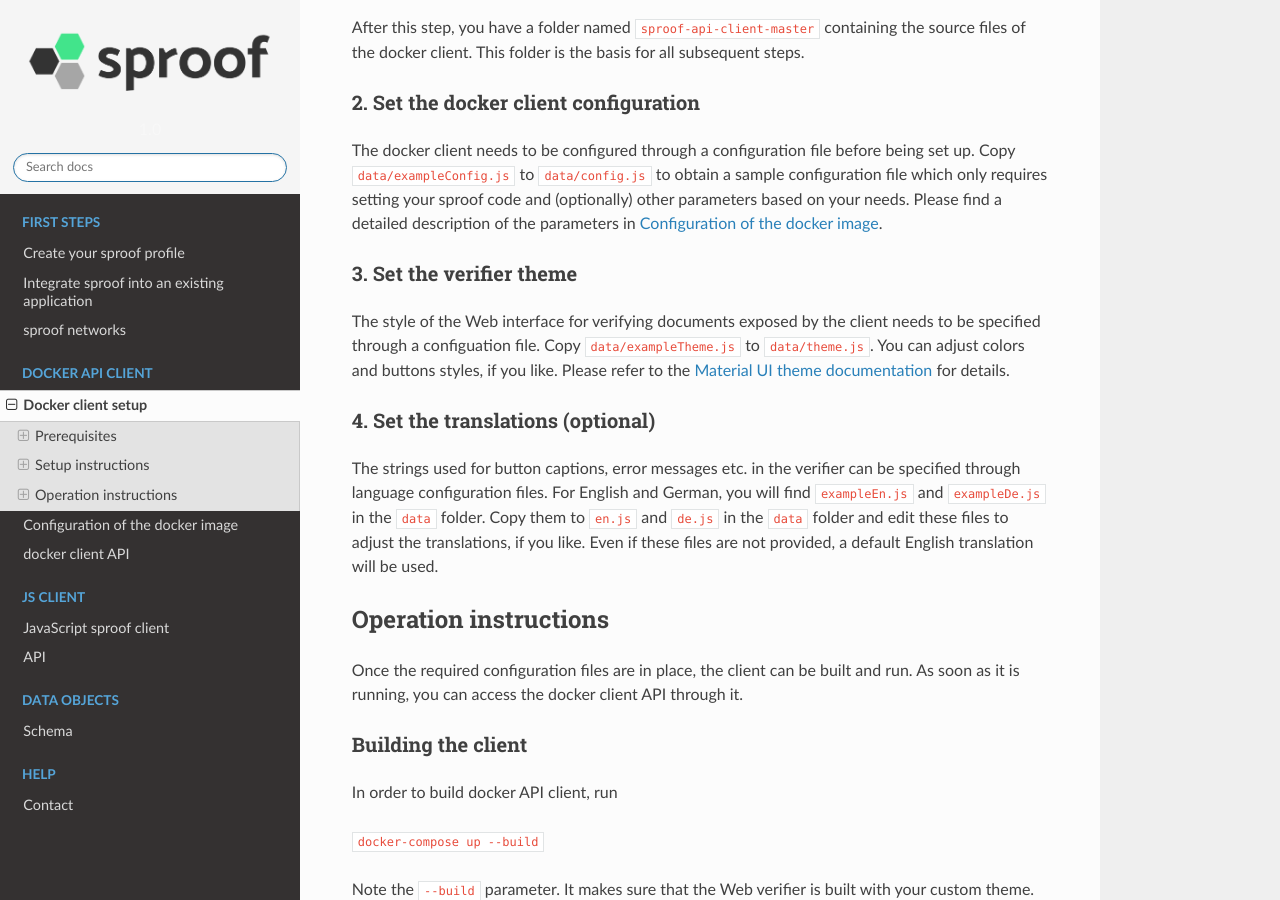
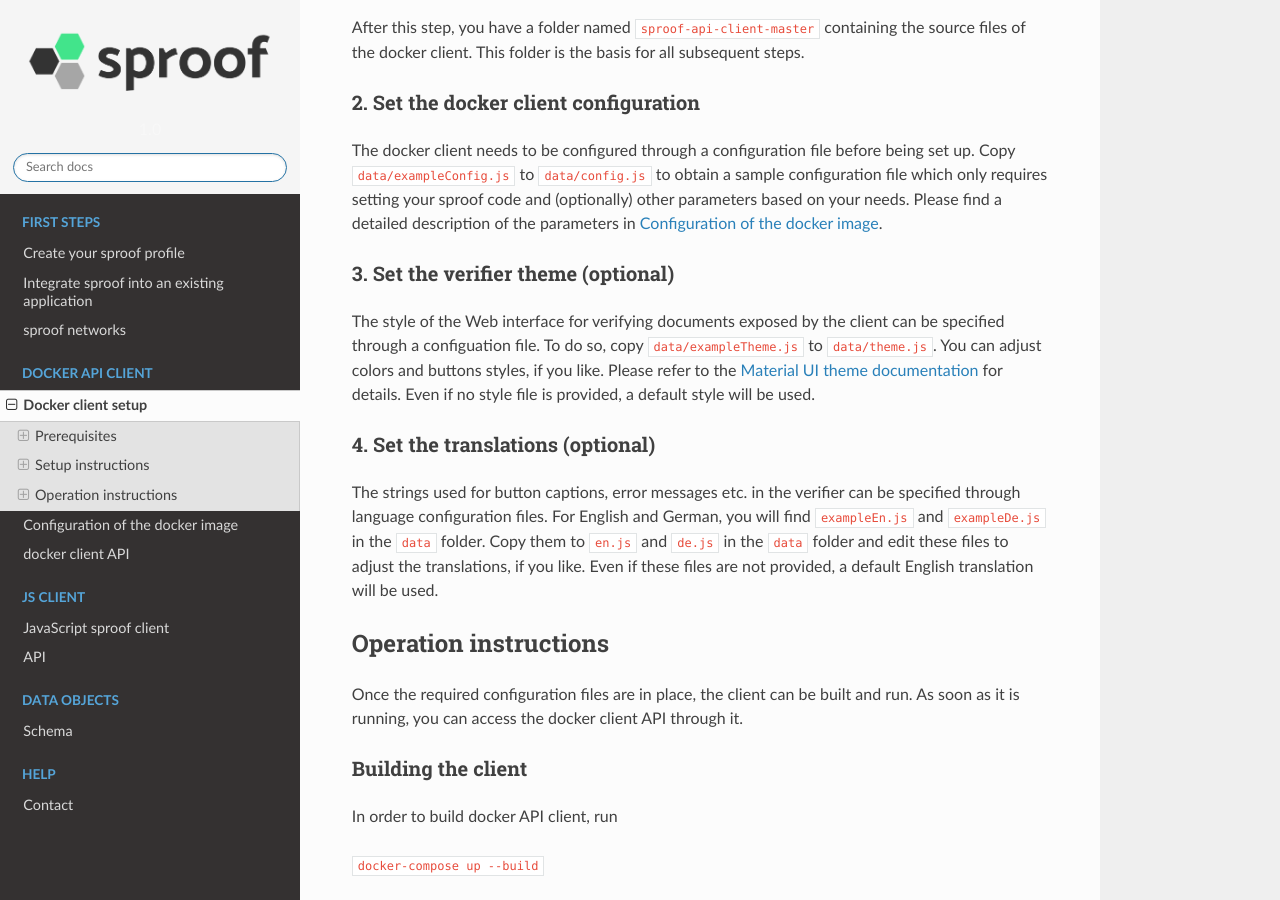
Before and after one commit to sproof/docs, a Sphinx documentation site: the page built from docs/docker/docker-setup.rst, in a window 1280 px wide and 900 px high, scrolled down 1044 px. Built offline with Sphinx 7.4.7 and the Read the Docs theme 2.0.0, drawn with Linux system fonts in a browser that asks for light colours.

Commit message:
Clarified optional theme and fixed title underlines for good

```diff
--- a/docs/docker/docker-setup.rst
+++ b/docs/docker/docker-setup.rst
@@ -20,10 +20,10 @@
 In addition, a sproof account is required. Visit :doc:`../first/create-profile` for instructions on how to create an account. Note that testing is possible with a free account, while production-level operation requires a premium account.
 
 Setup instructions
-==============
+==================
 
 1. Get `sproof-client-api`
---------------
+--------------------------
 
 The sproof API client is available at https://github.com/sproof/sproof-api-client. You can obtain the client either through ``git`` or through a regular download.
 
@@ -59,29 +59,29 @@
 
 
 2. Set the docker client configuration
---------------
+--------------------------------------
 
 The docker client needs to be configured through a configuration file before being set up. Copy ``data/exampleConfig.js`` to ``data/config.js`` to obtain a sample configuration file which only requires setting your sproof code and (optionally) other parameters based on your needs. Please find a detailed description of the parameters in :doc:`../docker/docker-config`.
 
 
-3. Set the verifier theme
---------------
+3. Set the verifier theme (optional)
+------------------------------------
 
-The style of the Web interface for verifying documents exposed by the client needs to be specified through a configuation file. Copy ``data/exampleTheme.js`` to ``data/theme.js``. You can adjust colors and buttons styles, if you like. Please refer to the `Material UI theme documentation <https://material-ui.com/customization/theming/>`_ for details.
+The style of the Web interface for verifying documents exposed by the client can be specified through a configuation file. To do so, copy ``data/exampleTheme.js`` to ``data/theme.js``. You can adjust colors and buttons styles, if you like. Please refer to the `Material UI theme documentation <https://material-ui.com/customization/theming/>`_ for details. Even if no style file is provided, a default style will be used.
 
 
 4. Set the translations (optional)
---------------
+----------------------------------
 
 The strings used for button captions, error messages etc. in the verifier can be specified through language configuration files. For English and German, you will find ``exampleEn.js`` and ``exampleDe.js`` in the ``data`` folder. Copy them to ``en.js`` and ``de.js`` in the ``data`` folder and edit these files to adjust the translations, if you like. Even if these files are not provided, a default English translation will be used.
 
 Operation instructions
-==============
+======================
 
 Once the required configuration files are in place, the client can be built and run. As soon as it is running, you can access the docker client API through it.
 
 Building the client
---------------
+-------------------
 
 In order to build docker API client, run
 
@@ -96,11 +96,11 @@
 The access code is a token which secures your API endpoint. It is is necessary for sending and processing most external API requests.
 
 Running the client
----------------
+------------------
 
 After building the client, it will be started automatically. It will host an API endpoint as well as the verifier with your theme on port 6001 through a Web server.
 
 Accessing the API
----------------
+-----------------
 
 Once the docker client is running, you can access the client API through it. Note that, for most API calls, you need the access code that has been output during the build process. For a detailed documentation of the API endpoint as well as examples in multiple common programming languages, please see :doc:`../docker/docker-api`.
```
